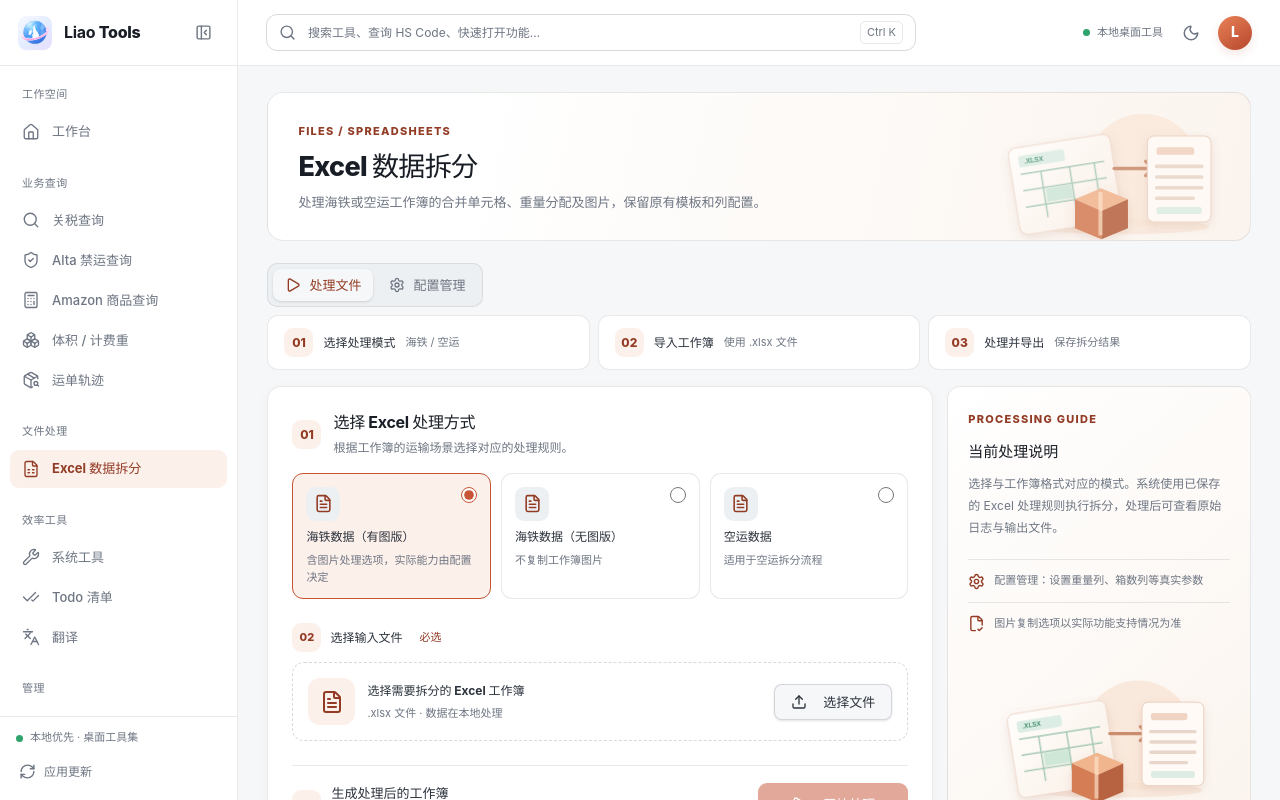
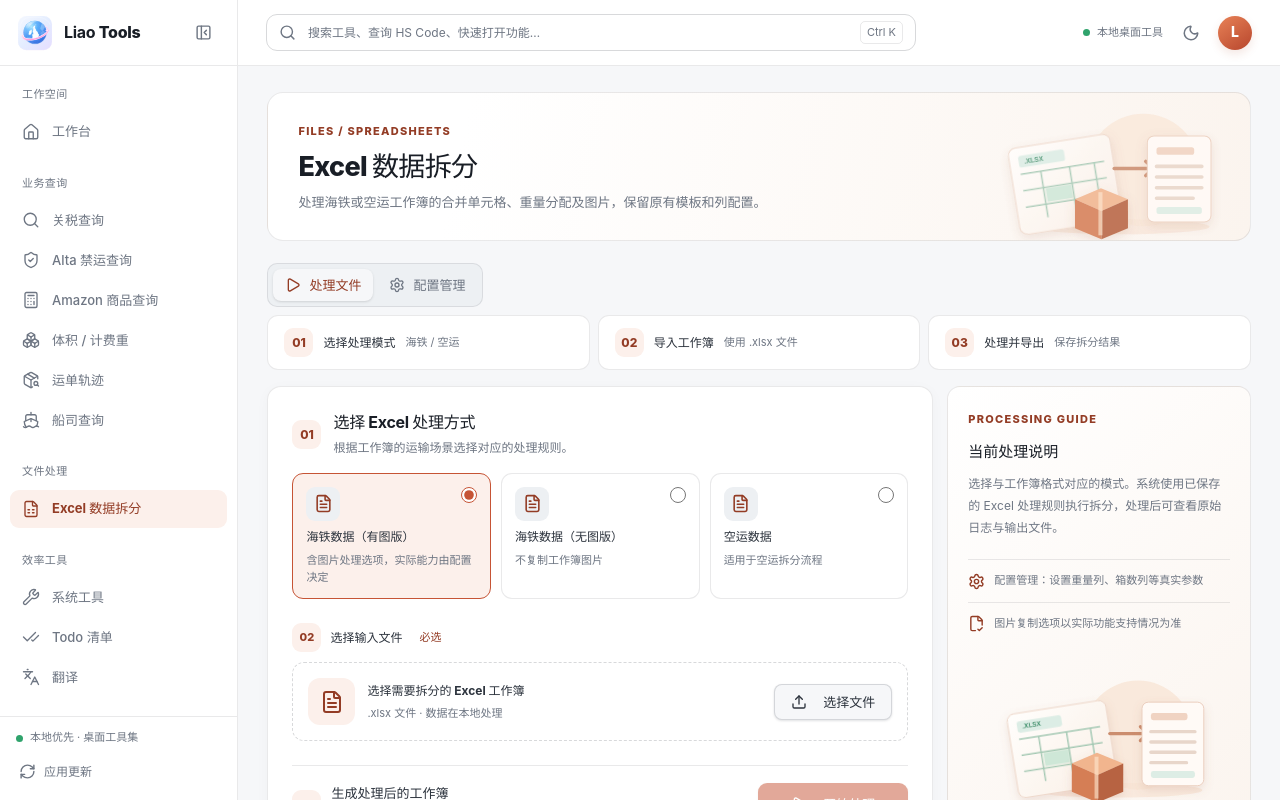
Before and after one commit to liao-works/liao-tools, a React (Vite) app: page /excel in a window 1280 px wide. Built offline with nearby package versions, Linux system fonts and the light colour scheme; the HTML template or start-up script is replaced by a standard one.

Commit message:
feat(shipping): 船司查询接入侧边栏、首页、命令面板与使用统计

```diff
--- a/src/App.tsx
+++ b/src/App.tsx
@@ -16,6 +16,7 @@ import { UsageStatsPage } from './features/usage/UsageStatsPage';
 import { TodoPage } from './features/todo/TodoPage';
 import { TodoWidget } from './features/todo/TodoWidget';
 import { TrackingPage } from './features/tracking/TrackingPage';
+import { ShippingLinesPage } from './features/shipping/ShippingLinesPage';
 import { TranslatePage } from './features/translate/TranslatePage';
 import { Toaster } from './components/ui/toaster';
 import { UpdateHistoryHost } from './components/update-history/UpdateHistoryHost';
@@ -71,6 +72,7 @@ function App() {
           <Route path="tax" element={<TaxPage />} />
           <Route path="cbm" element={<CbmPage />} />
           <Route path="tracking" element={<TrackingPage />} />
+          <Route path="shipping" element={<ShippingLinesPage />} />
           <Route path="excel" element={<ExcelPage />} />
           <Route path="revcal" element={<RevCalPage />} />
           <Route path="translate" element={<TranslatePage />} />
--- a/src/components/layout/Sidebar.tsx
+++ b/src/components/layout/Sidebar.tsx
@@ -3,7 +3,7 @@ import {
   BarChart3,
   Home, Search, ShieldCheck, FileSpreadsheet, Wrench,
   CheckCheck, Languages, Settings, Database, Calculator, PanelLeftClose, PanelLeftOpen, RefreshCw,
-  Boxes, PackageSearch
+  Boxes, PackageSearch, Ship
 } from 'lucide-react';
 
 interface SidebarProps { collapsed: boolean; onToggle: () => void; onNavigate?: () => void }
@@ -16,6 +16,7 @@ const groups = [
     { label: 'Amazon 商品查询', href: '/revcal', icon: Calculator },
     { label: '体积 / 计费重', href: '/cbm', icon: Boxes },
     { label: '运单轨迹', href: '/tracking', icon: PackageSearch },
+    { label: '船司查询', href: '/shipping', icon: Ship },
   ] },
   { label: '文件处理', items: [
     { label: 'Excel 数据拆分', href: '/excel', icon: FileSpreadsheet },
--- a/src/components/layout/navigation.ts
+++ b/src/components/layout/navigation.ts
@@ -11,6 +11,7 @@ import {
   Percent,
   Search,
   Settings,
+  Ship,
   ShoppingBag,
   Wrench,
   type LucideIcon,
@@ -44,6 +45,7 @@ export const navGroups: ToolNavigationGroup[] = [
       { title: 'Amazon 商品', href: '/revcal', icon: ShoppingBag, description: 'ASIN / UPC / EAN 信息查询', keywords: ['amazon', 'asin', 'upc', 'ean', '价格', '尺寸', '商品'] },
       { title: '体积 / 计费重', href: '/cbm', icon: Boxes, description: 'CBM、体积重与计费重试算', keywords: ['cbm', '体积', '体积重', '计费重', '装柜', '柜型', '空运', '海运', '快递'] },
       { title: '运单轨迹', href: '/tracking', icon: PackageSearch, description: '批量查询运单轨迹与预计送达', keywords: ['轨迹', 'tracking', '运单', '单号', '17track', '物流', '签收', '承运商'] },
+      { title: '船司查询', href: '/shipping', icon: Ship, description: '船司官网与货物跟踪入口', keywords: ['船司', '船公司', '船东', 'shipping', '官网', '货物追踪', '集装箱', '提单'] },
     ],
   },
   {
--- a/src/features/home/HomePage.tsx
+++ b/src/features/home/HomePage.tsx
@@ -2,7 +2,7 @@ import { Link } from 'react-router-dom';
 import { useEffect, useState } from 'react';
 import {
   ArrowRight, Search, ShieldCheck, Boxes, FileSpreadsheet,
-  Wrench, CheckCheck, Languages, Database, Clock3, ArrowUpRight, BookOpen, Info, PackageSearch,
+  Wrench, CheckCheck, Languages, Database, Clock3, ArrowUpRight, BookOpen, Info, PackageSearch, Ship,
 } from 'lucide-react';
 import { taxApi } from '@/lib/api/tax';
 import { altaApi } from '@/lib/api/alta';
@@ -19,6 +19,7 @@ const tools = [
   { name: '翻译', text: '邮件翻译、润色与语气解读', to: '/translate', icon: Languages, accent: 'blue' },
   { name: '体积 / 计费重', text: 'CBM、体积重与装柜试算', to: '/cbm', icon: Boxes, accent: 'green' },
   { name: '运单轨迹', text: '批量轨迹查询与预计送达', to: '/tracking', icon: PackageSearch, accent: 'orange' },
+  { name: '船司查询', text: '船司官网与货物跟踪入口', to: '/shipping', icon: Ship, accent: 'blue' },
 ];
 
 type Snapshot = { kind: 'loading' | 'ready' | 'unavailable'; label: string };
--- a/src/lib/api/usage.ts
+++ b/src/lib/api/usage.ts
@@ -80,6 +80,7 @@ export const USAGE_TOOL_LABELS: Record<string, string> = {
   cbm: '体积 / 计费重计算',
   translate: '翻译',
   tracking: '轨迹查询',
+  shipping: '船司查询',
 };
 
 export function formatDuration(ms: number): string {
```
